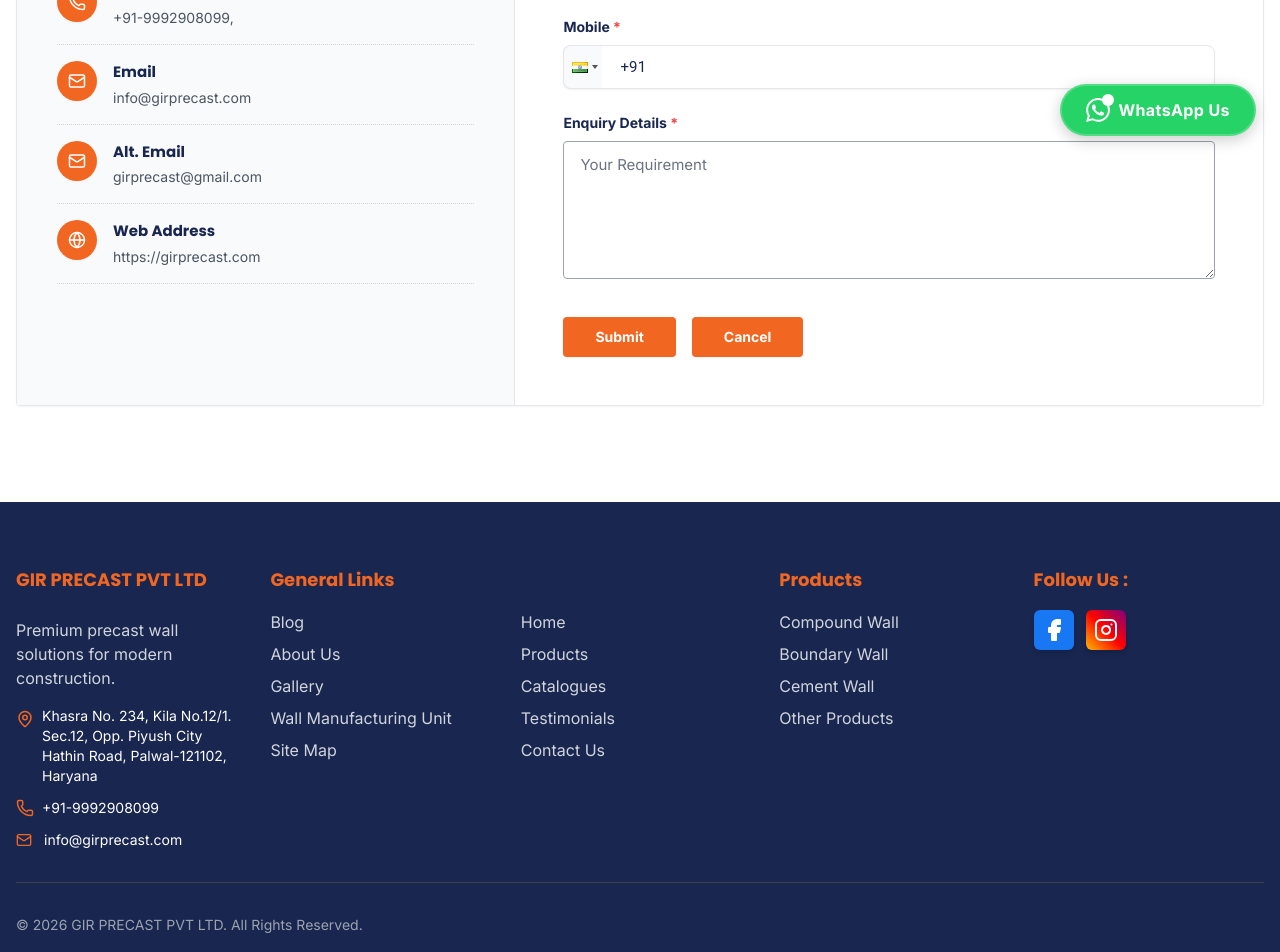
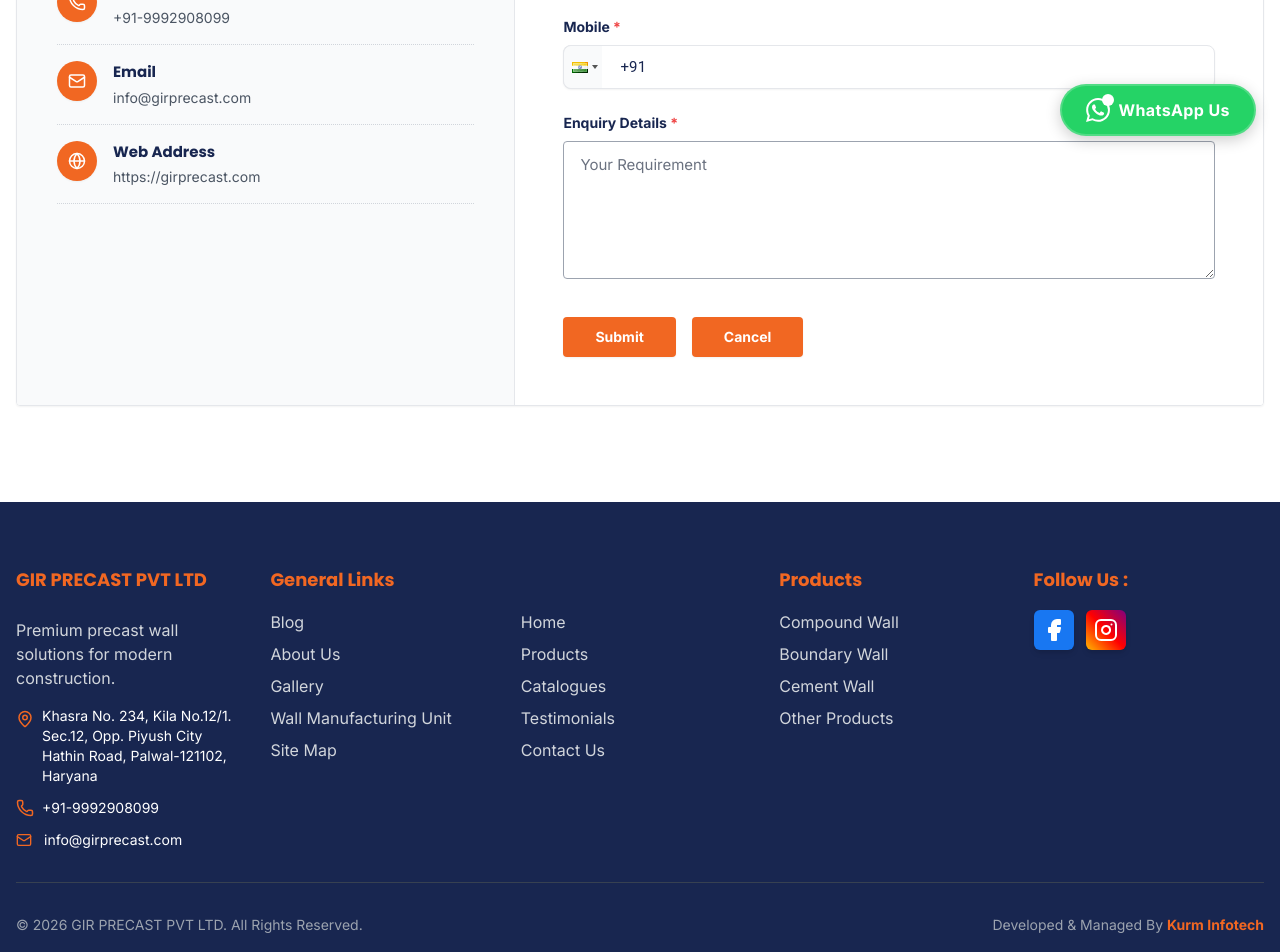
Before and after one commit to rhramani/gir-precast, a React (Vite) app: page /contact in a window 1280 px wide. Shown: the part 640-1592 px from the top of the page. Built offline with nearby package versions, Linux system fonts and the light colour scheme.

Commit message:
UPDATE: added footer

```diff
--- a/client/components/Footer.tsx
+++ b/client/components/Footer.tsx
@@ -131,6 +131,7 @@
               <p>&copy; 2026 GIR PRECAST PVT LTD. All Rights Reserved.</p>
             </div>
             <div className="text-center md:text-right text-gray-400 text-sm">
+              <p>Developed & Managed By <a href="https://kurminfotech.in" target="_blank" rel="noopener noreferrer" className="text-gir-orange font-bold hover:underline">Kurm Infotech</a></p>
             </div>
           </div>
         </div>
--- a/client/pages/Contact.tsx
+++ b/client/pages/Contact.tsx
@@ -101,7 +101,7 @@
                 <div>
                   <h4 className="font-bold text-gir-dark-blue mb-1 text-[15px]">Call Us</h4>
                   <p className="text-gray-600 text-sm">
-                    <a href="tel:+919992908099" className="hover:text-gir-orange transition-colors">+91-9992908099</a>,{' '}
+                    <a href="tel:+919992908099" className="hover:text-gir-orange transition-colors">+91-9992908099</a>{' '}
                   </p>
                 </div>
               </div>
@@ -118,7 +118,7 @@
                 </div>
               </div>
 
-              <div className="flex gap-4 py-4 border-b border-dotted border-gray-300">
+              {/* <div className="flex gap-4 py-4 border-b border-dotted border-gray-300">
                 <div className="w-10 h-10 rounded-full bg-gir-orange text-white flex items-center justify-center flex-shrink-0 shadow-sm">
                   <Mail size={18} />
                 </div>
@@ -128,7 +128,7 @@
                     <a href="mailto:girprecast@gmail.com" className="hover:text-gir-orange transition-colors">girprecast@gmail.com</a>
                   </p>
                 </div>
-              </div>
+              </div> */}
 
               <div className="flex gap-4 py-4 border-b border-dotted border-gray-300">
                 <div className="w-10 h-10 rounded-full bg-gir-orange text-white flex items-center justify-center flex-shrink-0 shadow-sm">
```
